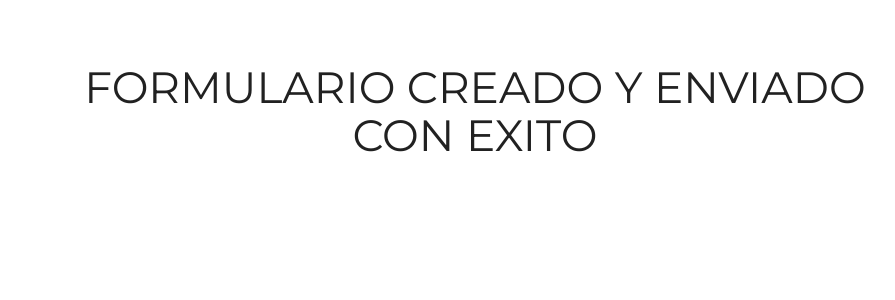
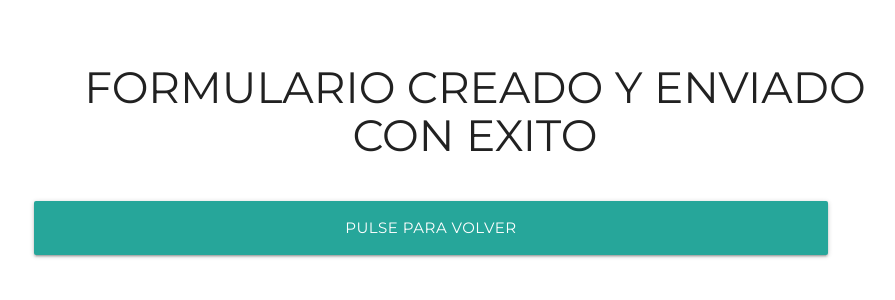
Before and after one commit to solosanfernando/solosanfernando.github.io, a PHP site: page /enviado.php in a window 1280 px wide. Shown: the part 207-507 px from the top of the page, without its empty margins (165-1060 px from the left). Run offline with PHP 8.4, Linux system fonts and the light colour scheme.

Commit message:
ultimos arreglos enviado noenviado

```diff
--- a/enviado.php
+++ b/enviado.php
@@ -25,8 +25,9 @@
         <h3 class="center">FORMULARIO CREADO Y ENVIADO CON EXITO</h3>
         <br>
 
-
-
+        <a class="btn btn-large tooltipped unete section center" data-position="bottom" data-tooltip="PULSE PARA VOLVER AL INICIO" href="#" onclick="redireccionar()">
+            PULSE PARA VOLVER
+        </a>
 
 
 
```
